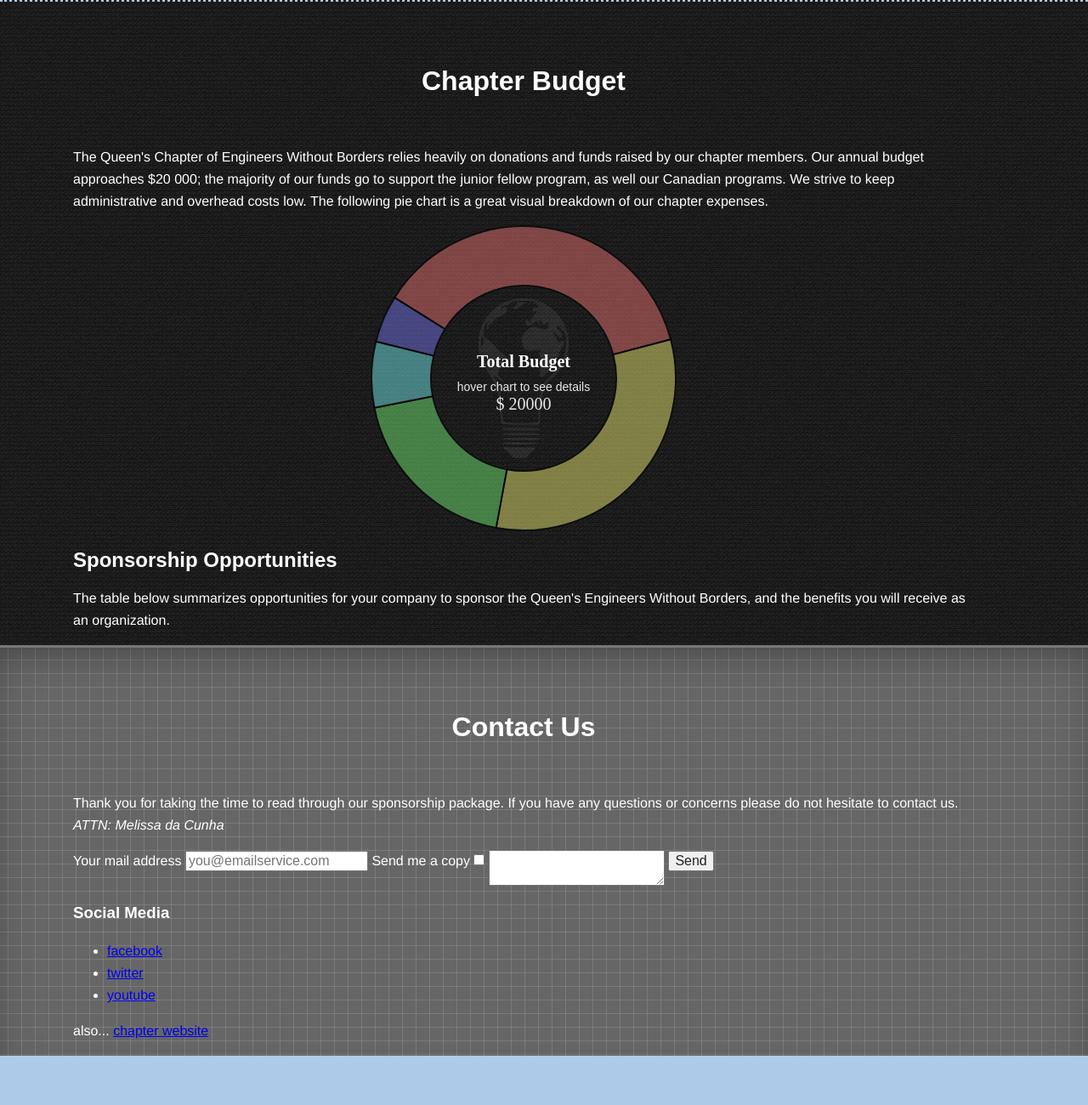
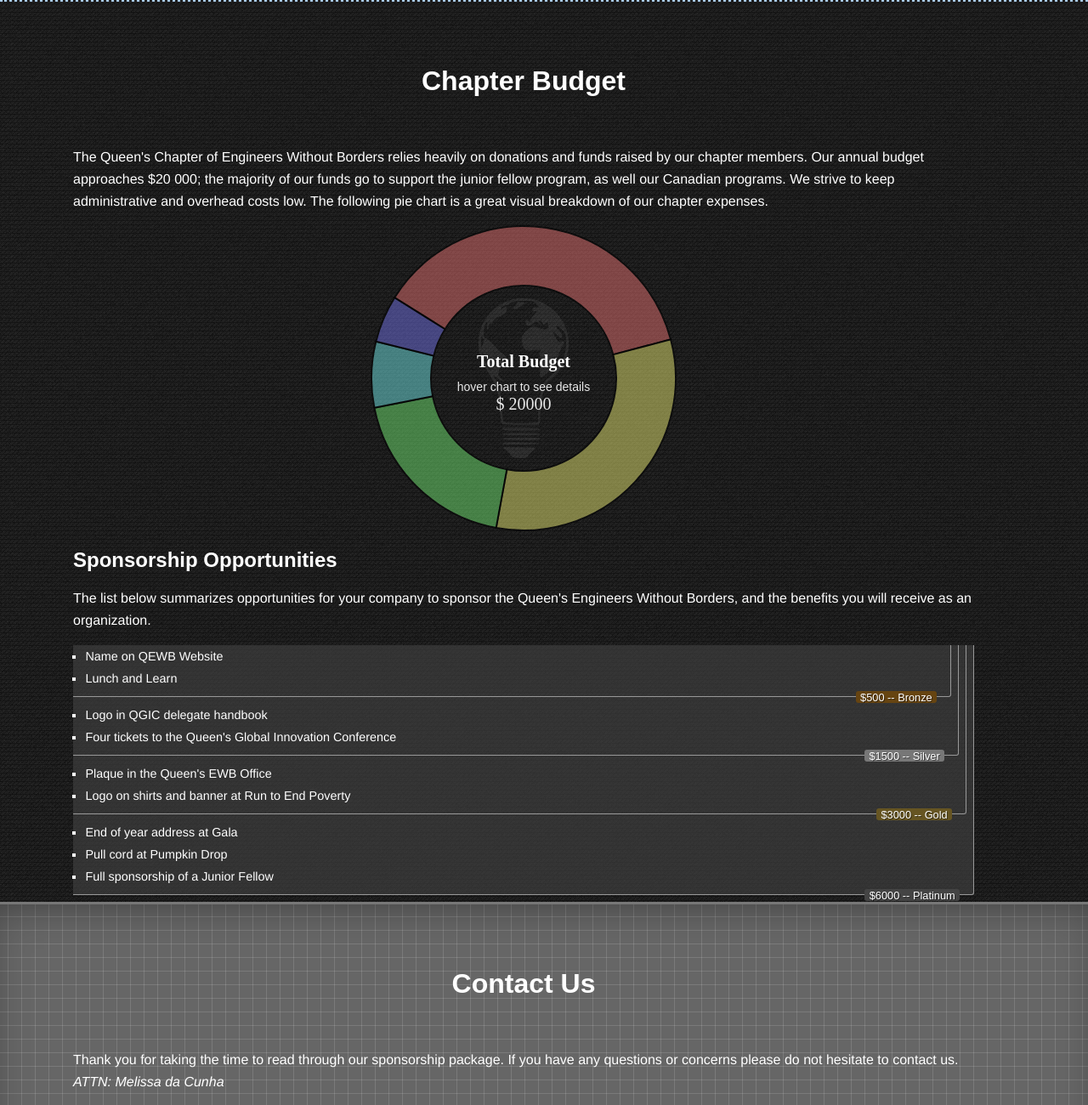
Before and after one commit to uniphil/QEWB-Sponsorship-Package, a Django app: page / in a window 1280 px wide. Shown: the part 3754-5054 px from the top of the page at 85% size. Before the commit the page ends 4996 px from the top, so only its background shows below. Run offline with Django 3.2, Linux system fonts and the light colour scheme; some libraries are stand-ins or nearby versions; some web fonts are replaced.

Commit message:
add sponsorship options table

```diff
--- a/feature/templates/budget.html
+++ b/feature/templates/budget.html
@@ -16,5 +16,18 @@
     </div>
 </div>
 
-<h2 id="{{ section.prospects.slug }}">{{ section.prospects.title }}</h2>
-<p>{{ section.prospects.content }}</p>
+<div id="prospects">
+    <h2 id="{{ section.prospects.slug }}">{{ section.prospects.title }}</h2>
+    <p>{{ section.prospects.content }}</p>
+    <div id="prospects-options">
+        {% for prospect in section.prospects.options reversed %}
+            <ul class="prospect {{ prospect.class }}">
+        {% endfor %}
+        {% for prospect in section.prospects.options %}
+                <h3>${{ prospect.minimum }} -- {{ prospect.class }}</h3>
+                {% for perk in prospect.perks %}
+                    <li>{{ perk }}</li>
+                {% endfor %}
+            </ul>
+        {% endfor %}
+</div>
--- a/feature/views.py
+++ b/feature/views.py
@@ -125,7 +125,7 @@ def home(request):
                 'prospects': {
                     'title': 'Sponsorship Opportunities',
                     'slug': 'sponsorship-opportunities',
-                    'content': 'The table below summarizes opportunities for your company to sponsor the Queen\'s Engineers Without Borders, and the benefits you will receive as an organization.',
+                    'content': 'The list below summarizes opportunities for your company to sponsor the Queen\'s Engineers Without Borders, and the benefits you will receive as an organization.',
                     'options': [
                         {
                             'class': 'Bronze',
--- a/static/css/less/style.less
+++ b/static/css/less/style.less
@@ -267,11 +267,55 @@ nav {
             margin: 0 auto;
         }
     }
+    #prospects {
+        #prospects-options {
+            background: rgba(64, 64, 64, 0.667);
+        }
+        ul {
+            margin: 0 0 0.5rem;
+            padding: 0 0.5rem 0.5rem 0;
+            position: relative;
+            border: 1px solid rgba(255, 255, 255, 0.5);
+            border-width: 0 1px 1px 0;
+            h3 {
+                display: block;
+                margin: 0;
+                padding: 0.1rem 0.333rem 0;
+                font-weight: normal;
+                font-size: 0.8rem;
+                line-height: 0.8rem;
+                position: absolute;
+                bottom: -0.5rem;
+                right: 1rem;
+                background: black;
+                text-shadow: 1px 1px 0 rgba(0, 0, 0, 0.5);
+            }
+            &> li {
+                font-size: 0.9rem;
+                margin: 0 0 0 1em;
+                list-style-type: square;
+                &:first-child {
+                    margin-top: 0.5rem;
+                }
+            }
+        }
+        ul.prospect {
+            border-radius: 0 0 3px;
+            &> h3 {
+                border-radius: 3px;
+            }
+            &.Bronze > h3 { background: #641; }
+            &.Silver > h3 { background: #777; }
+            &.Gold > h3 { background: #652; }
+            &.Platinum > h3 { background: #444; }
+        }
+    }
 }
 .js #chart-fallback {
     // FIXME: add styles for no js
     display: none;
 }
+
 
 #contact {
     color: white;
--- a/static/css/style.css
+++ b/static/css/style.css
@@ -23,6 +23,14 @@ nav a:hover{text-decoration:underline;}
 #what-we-do{background:#ffffff url('/static/img/head-grid-dark.svg');border-bottom:0.2em dotted #aaccee;}
 #events{background:#aaccee;border-top:0.2em dotted white;border-bottom:0.2em dotted #333;}#events h1{margin:1em 0 2em;}
 #budget{color:white;border-top:0.2em dotted #aaccee;background:#333333 url('/static/img/blackness.png');border-bottom:0.2em solid #777;}#budget #pie-container{width:100%;max-width:360px;margin:0 auto;}#budget #pie-container #pie{width:240px;height:240px;margin:0 auto;}
+#budget #prospects #prospects-options{background:rgba(64, 64, 64, 0.667);}
+#budget #prospects ul{margin:0 0 0.5rem;padding:0 0.5rem 0.5rem 0;position:relative;border:1px solid rgba(255, 255, 255, 0.5);border-width:0 1px 1px 0;}#budget #prospects ul h3{display:block;margin:0;padding:0.1rem 0.333rem 0;font-weight:normal;font-size:0.8rem;line-height:0.8rem;position:absolute;bottom:-0.5rem;right:1rem;background:black;text-shadow:1px 1px 0 rgba(0, 0, 0, 0.5);}
+#budget #prospects ul>li{font-size:0.9rem;margin:0 0 0 1em;list-style-type:square;}#budget #prospects ul>li:first-child{margin-top:0.5rem;}
+#budget #prospects ul.prospect{border-radius:0 0 3px;}#budget #prospects ul.prospect>h3{border-radius:3px;}
+#budget #prospects ul.prospect.Bronze>h3{background:#641;}
+#budget #prospects ul.prospect.Silver>h3{background:#777;}
+#budget #prospects ul.prospect.Gold>h3{background:#652;}
+#budget #prospects ul.prospect.Platinum>h3{background:#444;}
 .js #chart-fallback{display:none;}
 #contact{color:white;background:#666666 url('/static/img/head-grid.svg');-webkit-box-shadow:inset 0 1em 3em -1em rgba(0, 0, 0, 0.4);-moz-box-shadow:inset 0 1em 3em -1em rgba(0, 0, 0, 0.4);box-shadow:inset 0 1em 3em -1em rgba(0, 0, 0, 0.4);}
 .slider,.slider li{padding:0;list-style-type:none;}.slider a,.slider li a{text-decoration:none;color:inherit;}
```
